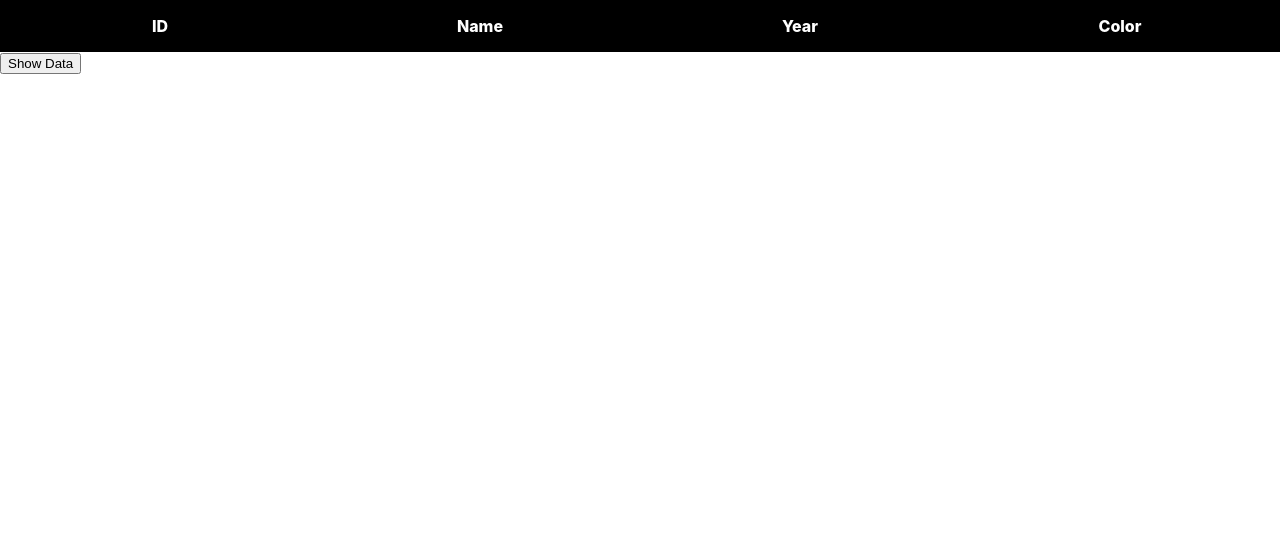
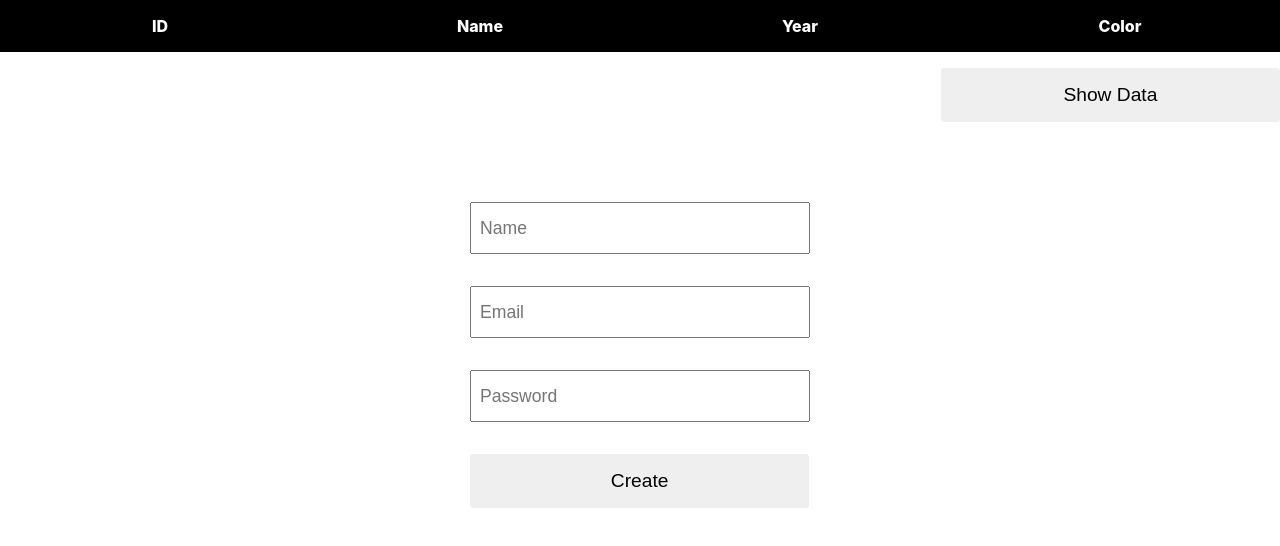
Before and after one commit to SalehinBinIqbal/FetchApiPractice, a React (Create React App) app: page / in a window 1280 px wide. Shown: the top 546 px of the page. Built offline with nearby package versions, Linux system fonts and the light colour scheme; the HTML template or start-up script is replaced by a standard one.

Commit message:
Fix: Api fetching and posting fixed

```diff
--- a/src/App.js
+++ b/src/App.js
@@ -3,8 +3,7 @@ import PostApi from "./components/PostApi";
 
 function App() {
   return (
-    <FetchApi/>
-    // <PostApi/>
+    <><FetchApi /><PostApi /></>
   );
 }
 
--- a/src/components/FetchApi.jsx
+++ b/src/components/FetchApi.jsx
@@ -24,12 +24,16 @@ function FetchApi() {
 
   const showData = async () => {
     try {
-      const res = await fetch("https://reqres.in/api/posts");
-      if (!res.ok) {
-        throw res;
-      }
-      const result = await res.json();
-      setData(result);
+      fetch("https://reqres.in/api/posts")
+        .then((res) => {
+          if (res.ok) {
+            return res.json();
+          }
+          throw res;
+        })
+        .then((data) => {
+          setData(data);
+        });
     } catch (error) {
       setError(error);
     }
@@ -44,7 +48,6 @@ function FetchApi() {
         <p>Year</p>
         <p>Color</p>
       </div>
-      <button onClick={showData}>Show Data</button>
       {data &&
         data.data.map((info) => {
           return (
@@ -56,6 +59,9 @@ function FetchApi() {
             </div>
           );
         })}
+      <div className={classes.btn}>
+        <button onClick={showData}>Show Data</button>
+      </div>
     </>
   );
 }
--- a/src/components/FetchApi.module.css
+++ b/src/components/FetchApi.module.css
@@ -13,21 +13,26 @@
     font-weight: 800;
     margin: 1rem 0;
 }
-.item:nth-child(3){
+.item:nth-child(2){
     background-color: #98B2D1;
 }
-.item:nth-child(4){
+.item:nth-child(3){
     background-color: #C74375;
 }
-.item:nth-child(5){
+.item:nth-child(4){
     background-color: #BF1932;
 }
-.item:nth-child(6){
+.item:nth-child(5){
     background-color: #7BC4C4;
 }
-.item:nth-child(7){
+.item:nth-child(6){
     background-color: #E2583E;
 }
-.item:nth-child(8){
+.item:nth-child(7){
     background-color: #53B0AE;
 }
+.btn{
+    margin-top: 1rem;
+    display: flex;
+    justify-content: end;
+}
--- a/src/components/PostApi.jsx
+++ b/src/components/PostApi.jsx
@@ -1,23 +1,81 @@
 import React, { useState, useEffect } from "react";
 
+import classes from "./PostApi.module.css";
+
 function PostApi() {
-  const [postId, setPostId] = useState(null);
+  const [name, setName] = useState("");
+  const [email, setEmail] = useState("");
+  const [password, setPassword] = useState("");
+  const [buttonText, setButtonText] = useState("Create");
+  const [prompt, setPrompt] = useState("");
 
-  useEffect(() => {
-    const requestOptions = {
-      method: "POST",
-      headers: { "Content-Type": "application/json" },
-      body: JSON.stringify({ title: "React Hooks POST Request Example" }),
-    };
-    fetch("https://reqres.in/api/posts", requestOptions)
-      .then((response) => response.json())
-      .then((data) => setPostId(data.id));
-  }, []);
+  const postData = async (e) => {
+    e.preventDefault();
+    setButtonText("Loading...");
+    try {
+      fetch("https://httpbin.org/post", {
+        method: "POST",
+        body: JSON.stringify({
+          name: name,
+          email: email,
+          password: password,
+        }),
+      }).then((res) => {
+        console.log(res);
+        if (res.ok) {
+          const resJson = res.json();
+          setName("");
+          setEmail("");
+          setPassword("");
+          setButtonText("Create");
+          setPrompt("User created successfully");
+        } else setPrompt("Opps! Something bad happened");
+      });
+    } catch (error) {
+      console.log(error);
+    }
+  };
+
+  // useEffect(() => {
+  //   const requestOptions = {
+  //     method: "POST",
+  //     headers: { "Content-Type": "application/json" },
+  //     body: JSON.stringify({ title: "React Hooks POST Request Example" }),
+  //   };
+  //   fetch("https://reqres.in/api/posts", requestOptions)
+  //     .then((response) => response.json())
+  //     .then((data) => setPostId(data.id));
+  // }, []);
 
   return (
-    <div>
-      <h1>POST Request with React Hooks</h1>
-      <div>Returned Id: {postId}</div>
+    <div className={classes.container}>
+      <form onSubmit={postData}>
+        <input
+          type="text"
+          value={name}
+          placeholder="Name"
+          onChange={(e) => setName(e.target.value)}
+          required
+        />
+        <input
+          type="text"
+          value={email}
+          placeholder="Email"
+          onChange={(e) => setEmail(e.target.value)}
+          required
+        />
+        <input
+          type="password"
+          value={password}
+          placeholder="Password"
+          onChange={(e) => setPassword(e.target.value)}
+          required
+        />
+
+        <button type="submit">{buttonText}</button>
+
+        <div className={classes.message}>{prompt && <p>{prompt}</p>}</div>
+      </form>
     </div>
   );
 }
--- /dev/null
+++ b/src/components/PostApi.module.css
@@ -0,0 +1,27 @@
+
+.container {
+    display: flex;
+    justify-content: center;
+    margin: 5rem 0;
+  }
+  input {
+    display: block;
+    width: 20rem;
+    height: 2rem;
+    padding: 0.5rem;
+    font-size: 1.1em;
+    font-weight: 500;
+    margin-bottom: 2rem;
+  }
+  button {
+    border: none;
+    padding: 1rem;
+    width: 21.2rem;
+    font-size: 1.2em;
+    border-radius: 0.2rem;
+    cursor: pointer;
+  }
+  .message {
+    font-size: 1.2em;
+    text-align: center;
+  }
```
